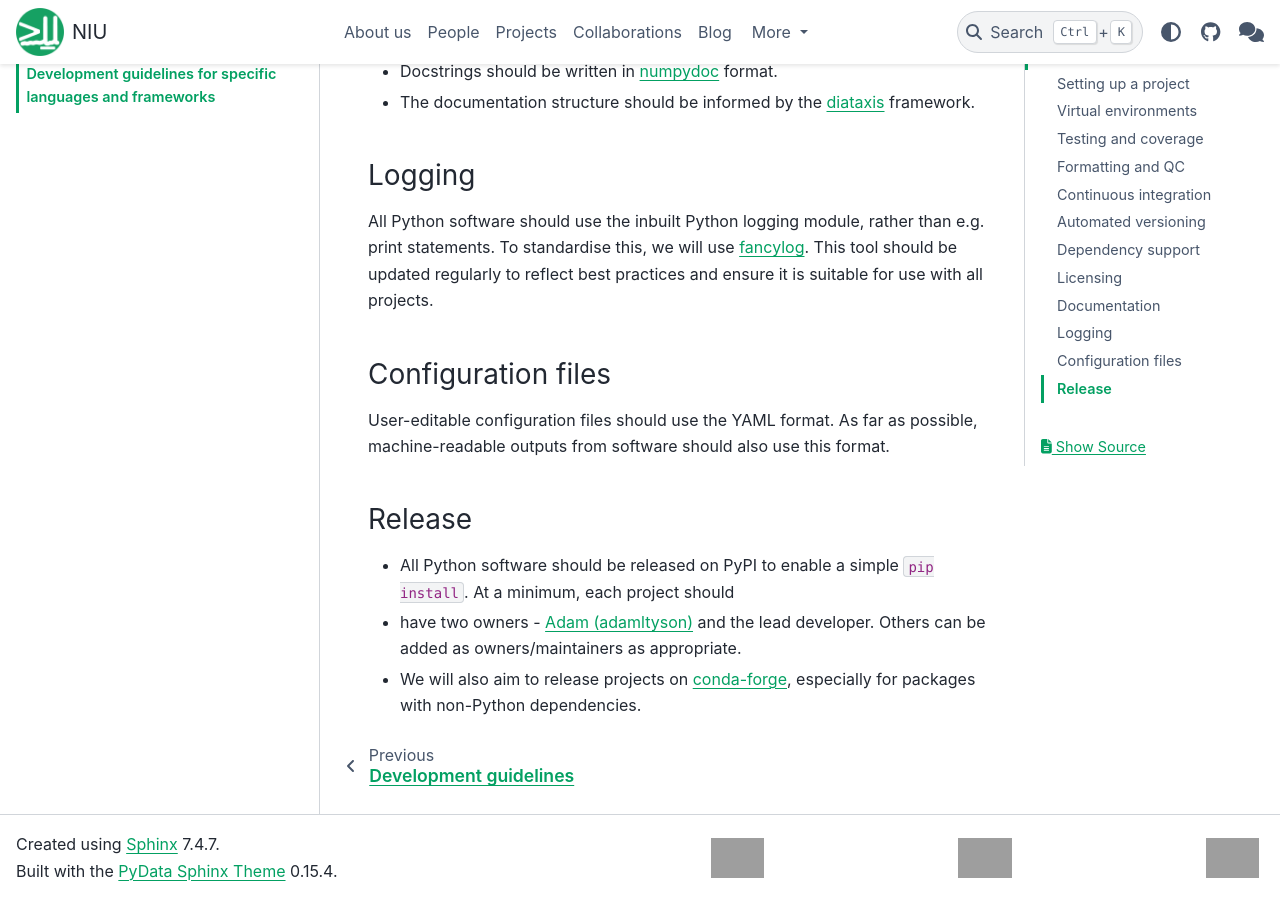
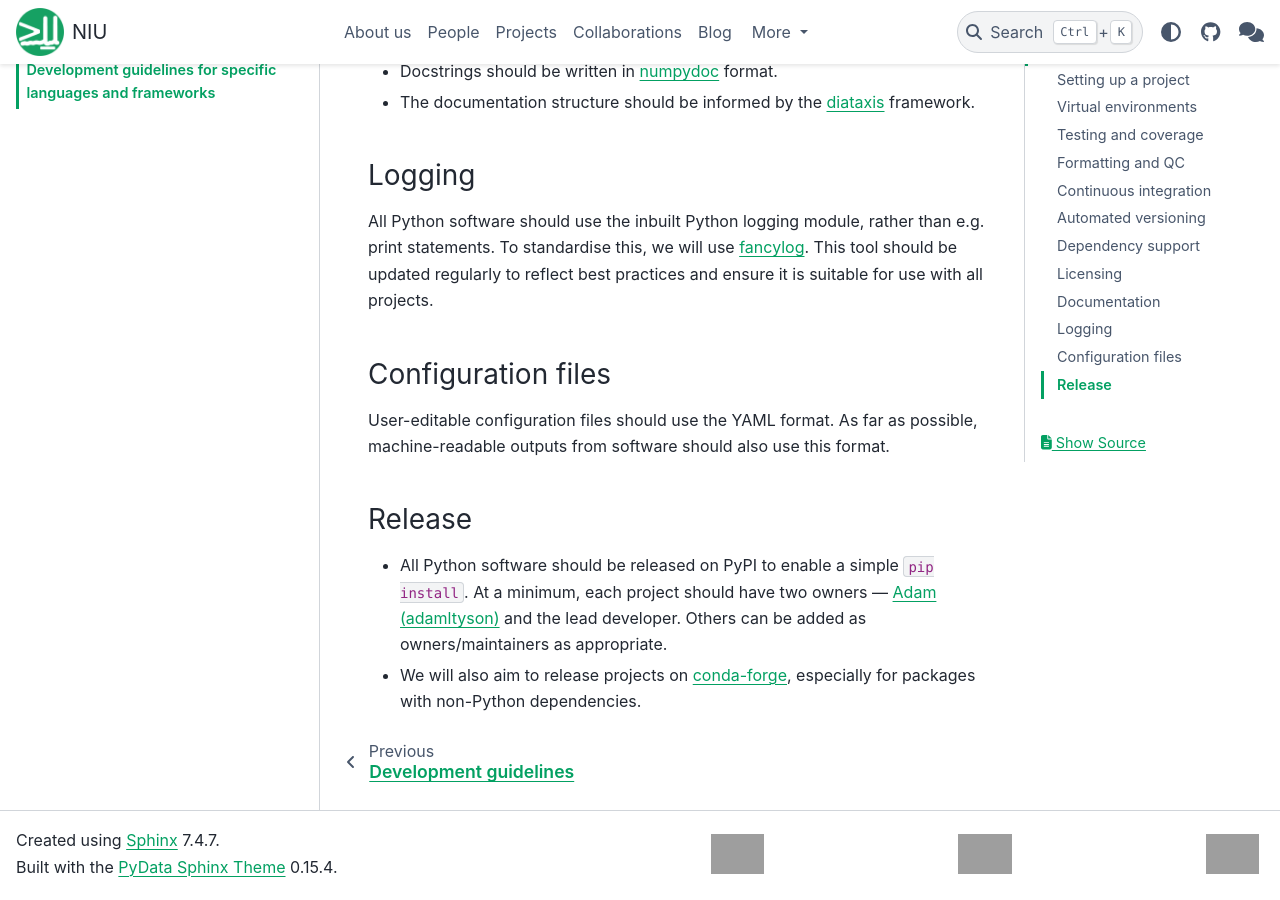
Before and after one commit to neuroinformatics-unit/neuroinformatics-unit.github.io, a Sphinx documentation site: the page built from docs/source/guidelines/languages_frameworks.md, in a window 1280 px wide and 900 px high, scrolled down 2634 px. Built offline with Sphinx 7.4.7 and the PyData theme 0.15.4, drawn with Linux system fonts in a browser that asks for light colours; some of the changed text lies outside the part shown; grey boxes are pictures that could not be loaded.

```diff
--- a/docs/source/guidelines/languages_frameworks.md
+++ b/docs/source/guidelines/languages_frameworks.md
@@ -79,5 +79,5 @@ User-editable configuration files should use the YAML format. As far as possible
 
 ### Release
 * All Python software should be released on PyPI to enable a simple `pip install`. At a minimum, each project should
-* have two owners - [Adam (adamltyson)](https://github.com/adamltyson) and the lead developer. Others can be added as owners/maintainers as appropriate.
+have two owners — [Adam (adamltyson)](https://github.com/adamltyson) and the lead developer. Others can be added as owners/maintainers as appropriate.
 * We will also aim to release projects on [conda-forge](https://conda-forge.org/), especially for packages with non-Python dependencies.
```
Also changed, not shown: other parts of docs/source/guidelines/languages_frameworks.md (+1 -1 lines), .pre-commit-config.yaml (added), 2 other files.
